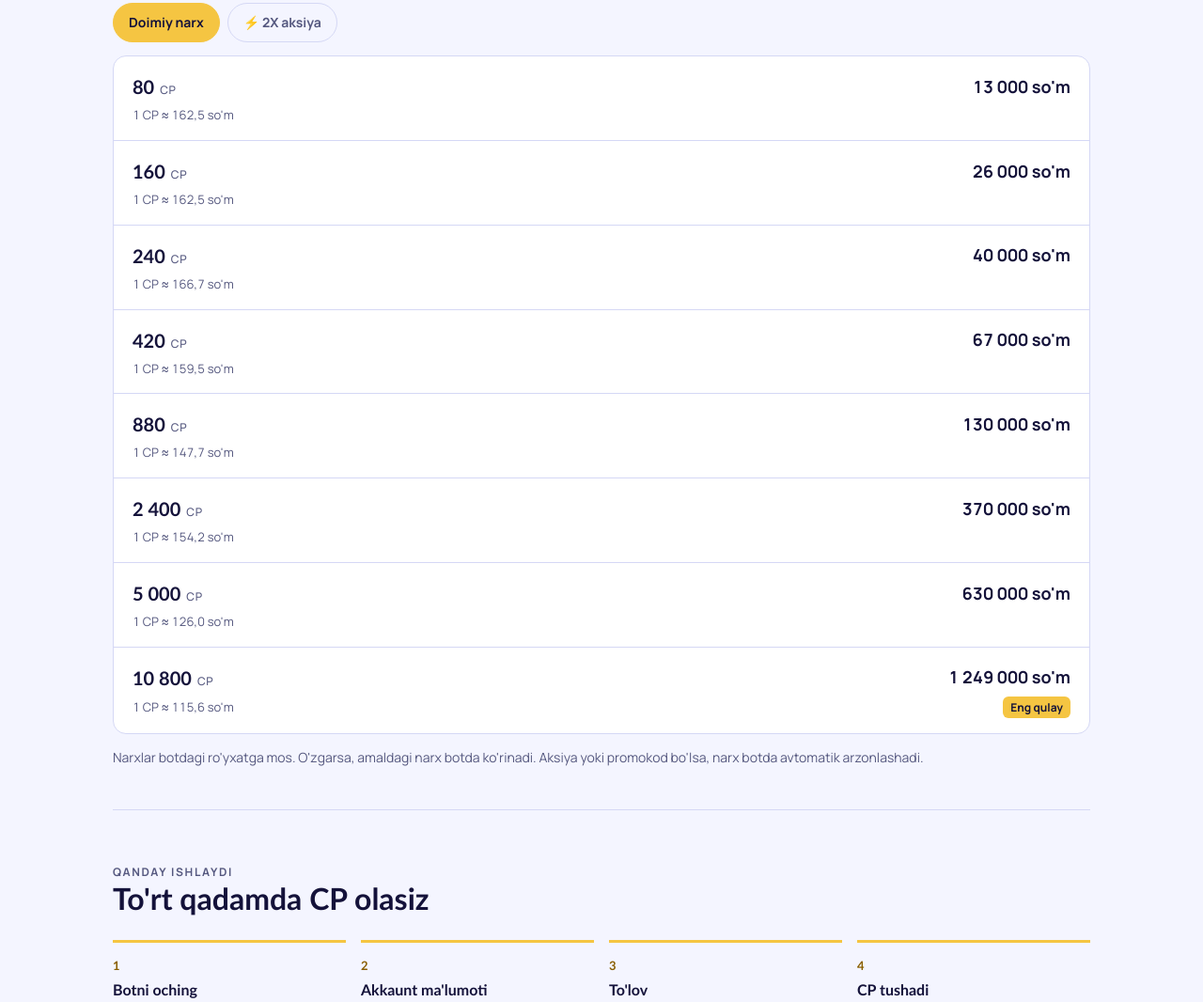
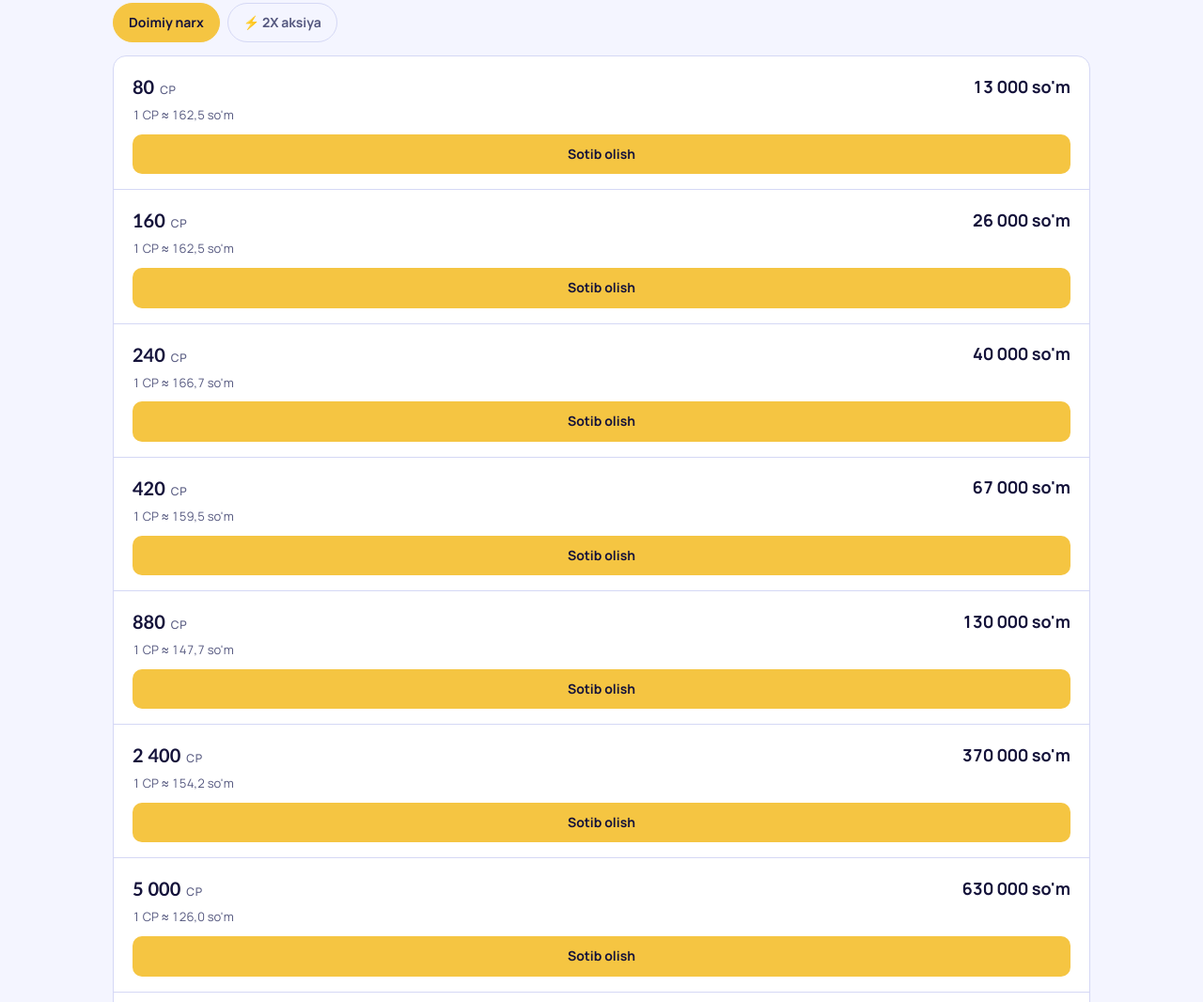
Before and after one commit to GuragoY/cp-point-donatee, a plain HTML site: page index.html in a window 1280 px wide. Shown: the part 877-1943 px from the top of the page at 94% size. Drawn offline with Linux system fonts and the light colour scheme; a web font is replaced by a local one.

Commit message:
Add files via upload

```diff
--- a/index.html
+++ b/index.html
@@ -109,6 +109,8 @@ section > .head { max-width: 62ch; margin-bottom: 26px; }
 .tab { font: inherit; font-weight: 600; font-size: 14px; padding: 9px 16px; border-radius: 999px; border: 1px solid var(--line); background: transparent; color: var(--muted); cursor: pointer; }
 .tab.on { background: var(--accent); color: var(--on-accent); border-color: var(--accent); }
 .tab:focus-visible { outline: 2px solid var(--accent-ink); outline-offset: 2px; }
+.buy { grid-column: 1 / -1; display: block; text-align: center; text-decoration: none; font-weight: 700; font-size: 14px; padding: 10px 14px; border-radius: 10px; background: var(--accent); color: var(--on-accent); margin-top: 6px; }
+.buy:focus-visible { outline: 2px solid var(--accent-ink); outline-offset: 2px; }
 .note { color: var(--muted); font-size: 14px; margin: 14px 0 0; }
 
 /* qadamlar */
@@ -215,7 +217,7 @@ footer p { margin: 0 0 8px; max-width: 80ch; }
         <button type="button" class="tab" id="tab-x2" role="tab" aria-selected="false">⚡ 2X aksiya</button>
       </div>
       <ul class="prices" id="prices"></ul>
-      <p class="note">Narxlar botdagi ro'yxatga mos. O'zgarsa, amaldagi narx botda ko'rinadi. Aksiya yoki promokod bo'lsa, narx botda avtomatik arzonlashadi.</p>
+      <p class="note">Tugmani bossangiz bot shu paket bilan ochiladi. Narxlar botdagi ro'yxatga mos. O'zgarsa, amaldagi narx botda ko'rinadi. Aksiya yoki promokod bo'lsa, narx botda avtomatik arzonlashadi.</p>
     </section>
 
     <section id="qanday">
@@ -326,6 +328,7 @@ footer p { margin: 0 0 8px; max-width: 80ch; }
     { cp: 10800, price: 1249000 }
   ];
   function fmt(n) { return String(n).replace(/\B(?=(\d{3})+(?!\d))/g, " "); }
+  var BOT = "https://t.me/Codmcppoint_bot";
   var X2 = [
     { cp: "80 + 80", total: 160, price: 13000 },
     { cp: "400 + 400", total: 800, price: 67000 },
@@ -348,7 +351,8 @@ footer p { margin: 0 0 8px; max-width: 80ch; }
           '<span class="cp">' + p.cp + '<i>CP</i></span>' +
           '<span class="sum">' + fmt(p.price) + " so'm</span>" +
           '<span class="per">Jami ' + fmt(p.total) + " CP · 1 CP ≈ " + per + " so'm</span>" +
-          '<span class="tag">2X</span>';
+          '<span class="tag">2X</span>' +
+          '<a class="buy" target="_blank" rel="noopener" href="' + BOT + '?start=buyx_' + p.cp.split(" ")[0] + '">Sotib olish</a>';
         ul.appendChild(li);
       });
       note.textContent = "2X aksiya: paket CP si ikki baravar beriladi. Aksiya muddati cheklangan, amaldagi holat botda ko'rinadi. 2X paketlarga promokod va chegirma qo'llanmaydi.";
@@ -361,7 +365,8 @@ footer p { margin: 0 0 8px; max-width: 80ch; }
           '<span class="cp">' + fmt(p.cp) + '<i>CP</i></span>' +
           '<span class="sum">' + fmt(p.price) + " so'm</span>" +
           '<span class="per">1 CP ≈ ' + per + " so'm</span>" +
-          (p === best ? '<span class="tag">Eng qulay</span>' : "<span></span>");
+          (p === best ? '<span class="tag">Eng qulay</span>' : "<span></span>") +
+          '<a class="buy" target="_blank" rel="noopener" href="' + BOT + '?start=buy_' + p.cp + '">Sotib olish</a>';
         ul.appendChild(li);
       });
       note.textContent = noteReg;
```
